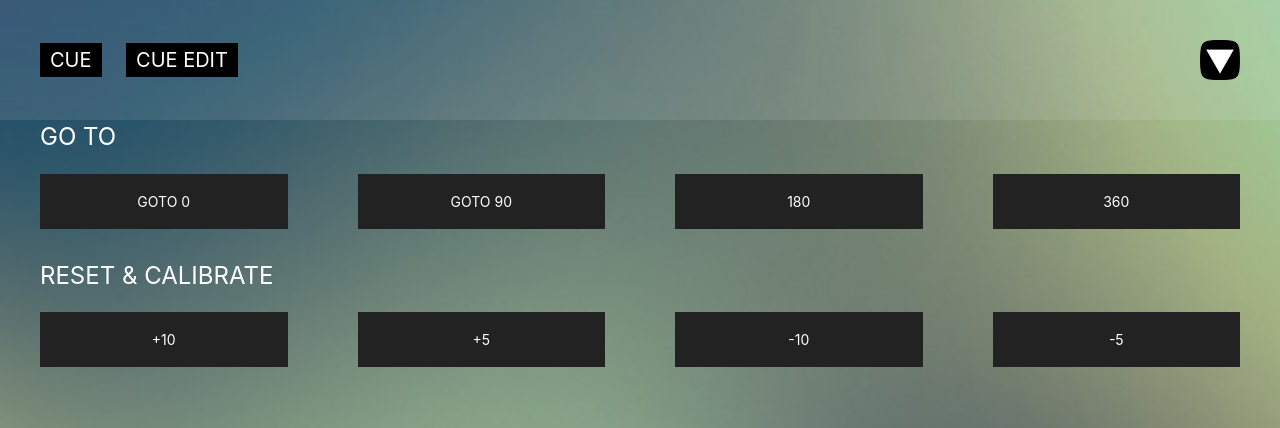
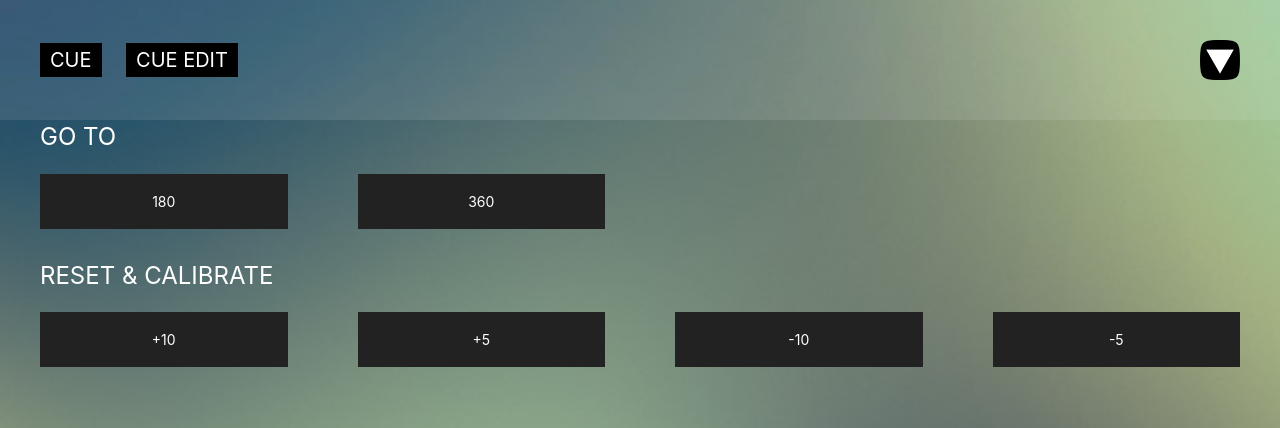
Before and after one commit to kernmartin/vpi, a Flask app: page / in a window 1280 px wide. Shown: the top 428 px of the page. Run offline with Flask 2, Linux system fonts and the light colour scheme.

Commit message:
Update index.html

```diff
--- a/templates/index.html
+++ b/templates/index.html
@@ -38,8 +38,6 @@
         <div class="uk-width-1-1"><h3 style="color: white;">GO TO</h3></div>
 
       <div class="uk-grid uk-child-width-1-3@s uk-child-width-1-2 uk-child-width-1-4@m uk-grid-large uk-grid-row-small">
-        <div><a href="0" class="gB uk-button uk-button-secondary uk-button-large uk-width-1-1">GOTO 0</a></div>
-        <div><a href="10000" class="gB uk-button uk-button-secondary uk-button-large uk-width-1-1">GOTO 90</a></div>
         <div><a href="/steps/144000" class="uk-button uk-button-secondary uk-button-large uk-width-1-1">180</a></div>
         <div><a href="/steps/288000" class="uk-button uk-button-secondary uk-button-large uk-width-1-1">360</a></div>
       </div>
```
